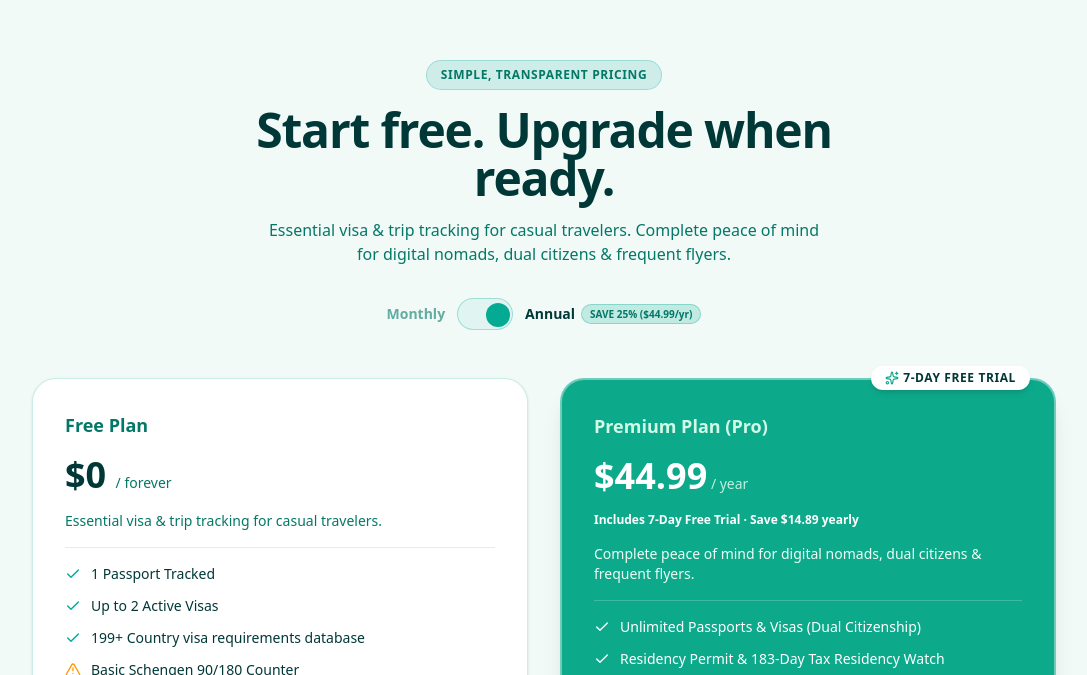
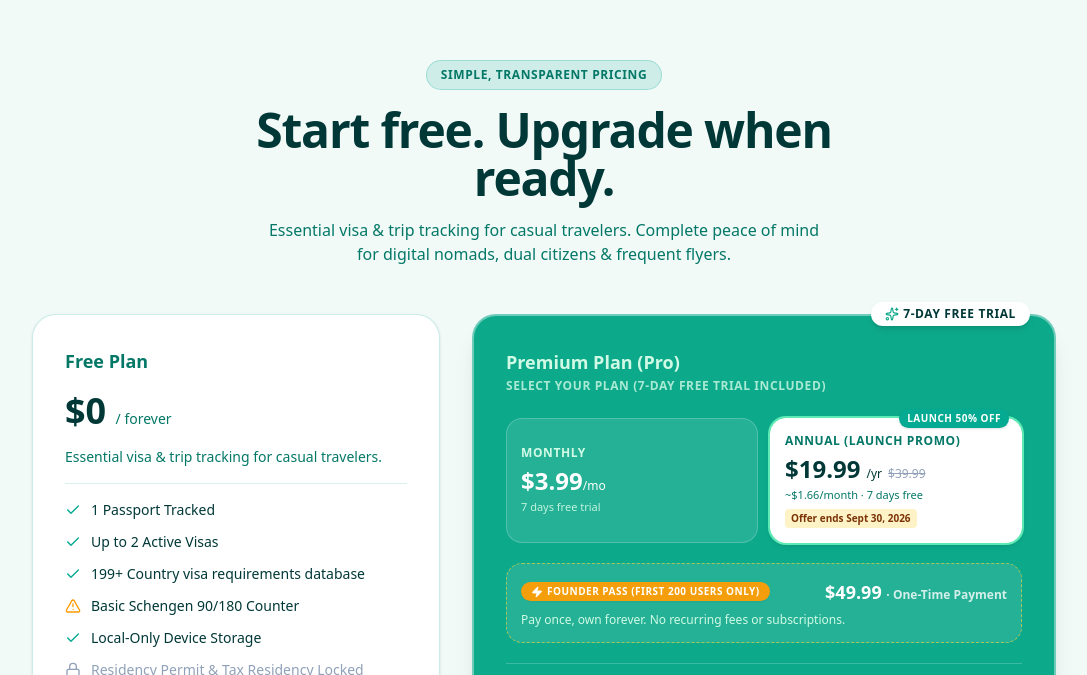
Before and after one commit to yamanozgur/vifloweb, a React (Vite) app: page / in a window 1280 px wide. Shown: the part 2125-2800 px from the top of the page, without its empty margins (96-1183 px from the left). Built offline with nearby package versions, Linux system fonts and the light colour scheme.

Commit message:
feat(pricing): introduce founder tier and update hero sizing
Refactor pricing plan selection to support a new 'founder' tier and increase the max width of the hero phone mockup for better visual alignment.

```diff
--- a/src/components/Hero.tsx
+++ b/src/components/Hero.tsx
@@ -56,7 +56,7 @@ export const Hero: React.FC = () => {
 
         {/* Right Side Phone Mockup Image */}
         <div className="lg:col-span-5 flex justify-center lg:justify-end items-center relative">
-          <div className="relative mx-auto w-full max-w-[340px] md:max-w-[420px] flex flex-col items-center">
+          <div className="relative mx-auto w-full max-w-[390px] md:max-w-[480px] flex flex-col items-center">
             {/* Ambient teal glow behind mockup */}
             <div className="absolute -inset-4 bg-gradient-to-tr from-[#04aa92]/30 via-[#0da98b]/20 to-transparent rounded-[48px] blur-3xl opacity-80 pointer-events-none" />
 
--- a/src/components/Pricing.tsx
+++ b/src/components/Pricing.tsx
@@ -1,8 +1,10 @@
 import React, { useState } from 'react';
-import { Check, AlertTriangle, Sparkles, Lock } from 'lucide-react';
+import { Check, AlertTriangle, Sparkles, Lock, Zap } from 'lucide-react';
+
+type PlanOption = 'monthly' | 'annual' | 'founder';
 
 export const Pricing: React.FC = () => {
-  const [isAnnual, setIsAnnual] = useState<boolean>(true);
+  const [selectedPlan, setSelectedPlan] = useState<PlanOption>('annual');
 
   return (
     <section id="pricing" className="py-24 px-4 sm:px-6 bg-[#f2faf8] text-[#003837] relative">
@@ -18,33 +20,13 @@ export const Pricing: React.FC = () => {
           <p className="text-[#047867] text-base font-medium">
             Essential visa & trip tracking for casual travelers. Complete peace of mind for digital nomads, dual citizens & frequent flyers.
           </p>
-
-          {/* Billing Toggle */}
-          <div className="pt-4 flex items-center justify-center gap-3">
-            <span className={`text-sm font-bold ${!isAnnual ? 'text-[#003837]' : 'text-[#047867]/60'}`}>Monthly</span>
-            <button
-              onClick={() => setIsAnnual(!isAnnual)}
-              className="w-14 h-8 bg-[#e0f4f1] rounded-full p-1 relative transition-colors focus:outline-none border border-[#04aa92]/30"
-              aria-label="Toggle annual or monthly billing"
-            >
-              <div
-                className={`w-6 h-6 rounded-full bg-[#04aa92] transition-transform ${isAnnual ? 'translate-x-6' : 'translate-x-0'}`}
-              />
-            </button>
-            <span className={`text-sm font-bold flex items-center gap-1.5 ${isAnnual ? 'text-[#003837]' : 'text-[#047867]/60'}`}>
-              Annual
-              <span className="text-[10px] bg-[#04aa92]/20 text-[#047867] px-2 py-0.5 rounded-full border border-[#04aa92]/30 font-bold">
-                SAVE 25% ($44.99/yr)
-              </span>
-            </span>
-          </div>
         </div>
 
         {/* Pricing Cards */}
-        <div className="grid grid-cols-1 md:grid-cols-2 gap-8 items-stretch">
+        <div className="grid grid-cols-1 lg:grid-cols-12 gap-8 items-stretch">
 
           {/* Free Plan */}
-          <div className="bg-white p-8 rounded-3xl border border-[#04aa92]/20 flex flex-col justify-between space-y-6 shadow-sm">
+          <div className="lg:col-span-5 bg-white p-8 rounded-3xl border border-[#04aa92]/20 flex flex-col justify-between space-y-6 shadow-sm">
             <div className="space-y-4">
               <div className="text-lg font-bold text-[#047867]">Free Plan</div>
               <div className="text-4xl font-black text-[#003837]">$0 <span className="text-sm font-normal text-[#047867]">/ forever</span></div>
@@ -84,57 +66,144 @@ export const Pricing: React.FC = () => {
             </a>
           </div>
 
-          {/* Pro Plan (Featured) */}
-          <div className="bg-[#0da98b] p-8 rounded-3xl border-2 border-white/40 flex flex-col justify-between space-y-6 relative shadow-xl text-white">
+          {/* Premium Plan (Featured) */}
+          <div className="lg:col-span-7 bg-[#0da98b] p-6 sm:p-8 rounded-3xl border-2 border-white/40 flex flex-col justify-between space-y-6 relative shadow-xl text-white">
             <div className="absolute -top-3.5 right-6 bg-white text-[#003837] text-xs font-black px-3.5 py-1 rounded-full uppercase tracking-wider shadow-md flex items-center gap-1">
               <Sparkles className="w-3.5 h-3.5 text-[#0da98b]" /> 7-Day Free Trial
             </div>
 
-            <div className="space-y-4">
+            <div className="space-y-5">
+              <div className="flex items-baseline justify-between">
+                <div>
                   <div className="text-lg font-bold text-emerald-100">
                     Premium Plan (Pro)
                   </div>
-              <div className="text-4xl font-black text-white">
-                {isAnnual ? '$44.99' : '$4.99'}
-                <span className="text-sm font-normal text-emerald-100/90"> {isAnnual ? '/ year' : '/ month'}</span>
+                  <div className="text-xs uppercase tracking-wider text-emerald-100/80 font-bold mt-0.5">
+                    Select Your Plan (7-Day Free Trial Included)
                   </div>
-              <p className="text-xs text-white font-bold">
-                {isAnnual ? 'Includes 7-Day Free Trial · Save $14.89 yearly' : 'Includes 7-Day Free Trial · Cancel anytime'}
-              </p>
-              <p className="text-emerald-50 text-sm font-medium">Complete peace of mind for digital nomads, dual citizens & frequent flyers.</p>
+                </div>
+              </div>
+
+              {/* Plan Switcher Cards */}
+              <div className="grid grid-cols-1 sm:grid-cols-2 gap-3 pt-1">
+                {/* Monthly Option */}
+                <button
+                  type="button"
+                  onClick={() => setSelectedPlan('monthly')}
+                  className={`p-3.5 rounded-2xl text-left transition-all relative border ${
+                    selectedPlan === 'monthly'
+                      ? 'bg-white text-[#003837] border-white shadow-md'
+                      : 'bg-white/10 hover:bg-white/15 text-white border-white/20'
+                  }`}
+                >
+                  <div className={`text-xs font-bold uppercase tracking-wider ${selectedPlan === 'monthly' ? 'text-[#047867]' : 'text-emerald-100'}`}>
+                    Monthly
+                  </div>
+                  <div className="text-2xl font-black mt-1">
+                    $3.99<span className="text-xs font-normal">/mo</span>
+                  </div>
+                  <div className={`text-[11px] font-medium mt-0.5 ${selectedPlan === 'monthly' ? 'text-[#047867]' : 'text-emerald-100/90'}`}>
+                    7 days free trial
+                  </div>
+                </button>
+
+                {/* Annual Option (Featured) */}
+                <button
+                  type="button"
+                  onClick={() => setSelectedPlan('annual')}
+                  className={`p-3.5 rounded-2xl text-left transition-all relative border ${
+                    selectedPlan === 'annual'
+                      ? 'bg-white text-[#003837] border-white shadow-md ring-2 ring-emerald-300'
+                      : 'bg-white/10 hover:bg-white/15 text-white border-white/20'
+                  }`}
+                >
+                  <div className="absolute -top-2.5 right-3 bg-[#04aa92] text-white text-[10px] font-black px-2 py-0.5 rounded-full uppercase tracking-wider shadow-sm">
+                    Launch 50% OFF
+                  </div>
+                  <div className={`text-xs font-bold uppercase tracking-wider ${selectedPlan === 'annual' ? 'text-[#047867]' : 'text-emerald-100'}`}>
+                    Annual (Launch Promo)
+                  </div>
+                  <div className="flex items-baseline gap-1.5 mt-1">
+                    <span className="text-2xl font-black">$19.99</span>
+                    <span className="text-xs font-normal">/yr</span>
+                    <span className={`text-xs line-through ${selectedPlan === 'annual' ? 'text-slate-400' : 'text-emerald-200/70'}`}>
+                      $39.99
+                    </span>
+                  </div>
+                  <div className={`text-[11px] font-medium mt-0.5 ${selectedPlan === 'annual' ? 'text-[#047867]' : 'text-emerald-100/90'}`}>
+                    ~$1.66/month · 7 days free
+                  </div>
+                  <div className="inline-block mt-1 px-1.5 py-0.5 rounded bg-amber-100 text-amber-900 text-[10px] font-bold">
+                    Offer ends Sept 30, 2026
+                  </div>
+                </button>
+              </div>
+
+              {/* Founder Pass Lifetime Option */}
+              <button
+                type="button"
+                onClick={() => setSelectedPlan('founder')}
+                className={`w-full p-3.5 rounded-2xl text-left transition-all relative border border-dashed ${
+                  selectedPlan === 'founder'
+                    ? 'bg-amber-50 text-amber-950 border-amber-400 shadow-md ring-2 ring-amber-300'
+                    : 'bg-white/10 hover:bg-white/15 text-white border-amber-300/60'
+                }`}
+              >
+                <div className="flex flex-wrap items-center justify-between gap-2">
+                  <div className="inline-flex items-center gap-1 bg-[#f59e0b] text-white text-[10px] font-black px-2.5 py-0.5 rounded-full uppercase tracking-wider shadow-xs">
+                    <Zap className="w-3 h-3 fill-current" /> Founder Pass (First 200 Users Only)
+                  </div>
+                  <div className="text-lg font-black">
+                    $49.99 <span className="text-xs font-semibold opacity-80">· One-Time Payment</span>
+                  </div>
+                </div>
+                <div className={`text-xs font-medium mt-1.5 ${selectedPlan === 'founder' ? 'text-amber-900' : 'text-emerald-100'}`}>
+                  Pay once, own forever. No recurring fees or subscriptions.
+                </div>
+              </button>
+
               <hr className="border-white/20" />
 
-              <ul className="space-y-3 text-sm text-white font-medium">
-                <li className="flex items-center gap-2.5">
-                  <Check className="w-4 h-4 text-white shrink-0" /> Unlimited Passports & Visas (Dual Citizenship)
+              {/* Features Included */}
+              <ul className="grid grid-cols-1 sm:grid-cols-2 gap-2.5 text-xs sm:text-sm text-white font-medium">
+                <li className="flex items-center gap-2">
+                  <Check className="w-4 h-4 text-white shrink-0" /> Unlimited Passports & Visas
                 </li>
-                <li className="flex items-center gap-2.5">
-                  <Check className="w-4 h-4 text-white shrink-0" /> Residency Permit & 183-Day Tax Residency Watch
+                <li className="flex items-center gap-2">
+                  <Check className="w-4 h-4 text-white shrink-0" /> Residency Permit Tracker
                 </li>
-                <li className="flex items-center gap-2.5">
-                  <Check className="w-4 h-4 text-white shrink-0" /> Advanced Schengen Rolling Window & Safe Return Date
+                <li className="flex items-center gap-2">
+                  <Check className="w-4 h-4 text-white shrink-0" /> 183-Day Tax Residency Watch
                 </li>
-                <li className="flex items-center gap-2.5">
-                  <Check className="w-4 h-4 text-white shrink-0" /> Auto-Sync with Google & Apple Calendar (.ics)
+                <li className="flex items-center gap-2">
+                  <Check className="w-4 h-4 text-white shrink-0" /> Advanced Rolling Window
                 </li>
-                <li className="flex items-center gap-2.5">
-                  <Check className="w-4 h-4 text-white shrink-0" /> Multi-Device Encrypted Firebase Cloud Sync
+                <li className="flex items-center gap-2">
+                  <Check className="w-4 h-4 text-white shrink-0" /> Calendar Sync (.ics)
                 </li>
-                <li className="flex items-center gap-2.5">
-                  <Check className="w-4 h-4 text-white shrink-0" /> Export PDF, CSV & Digital Footprint Share Card
+                <li className="flex items-center gap-2">
+                  <Check className="w-4 h-4 text-white shrink-0" /> Multi-Device Cloud Sync
                 </li>
-                <li className="flex items-center gap-2.5">
+                <li className="flex items-center gap-2">
+                  <Check className="w-4 h-4 text-white shrink-0" /> Export PDF, CSV & Footprint
+                </li>
+                <li className="flex items-center gap-2">
                   <Check className="w-4 h-4 text-white shrink-0" /> 100% Ad-Free Experience
                 </li>
               </ul>
             </div>
 
+            <div className="space-y-2 pt-2">
               <a
                 href="#download"
-              className="w-full py-3.5 rounded-2xl bg-white hover:bg-emerald-50 text-[#003837] font-extrabold text-center shadow-lg transition-all transform hover:-translate-y-0.5"
+                className="w-full py-3.5 rounded-2xl bg-white hover:bg-emerald-50 text-[#003837] font-extrabold text-center block shadow-lg transition-all transform hover:-translate-y-0.5"
               >
-              Start 7-Day Free Trial
+                {selectedPlan === 'founder' ? 'Claim Founder Pass ($49.99)' : 'Start 7-Day Free Trial'}
               </a>
+              <p className="text-center text-xs font-semibold text-emerald-100">
+                {selectedPlan === 'founder' ? 'Lifetime Access · First 200 Users Only' : '7 Days $0.00 · Cancel anytime in 1-click'}
+              </p>
+            </div>
           </div>
 
         </div>
```
Lines whose indentation alone changed are shown as unchanged.
